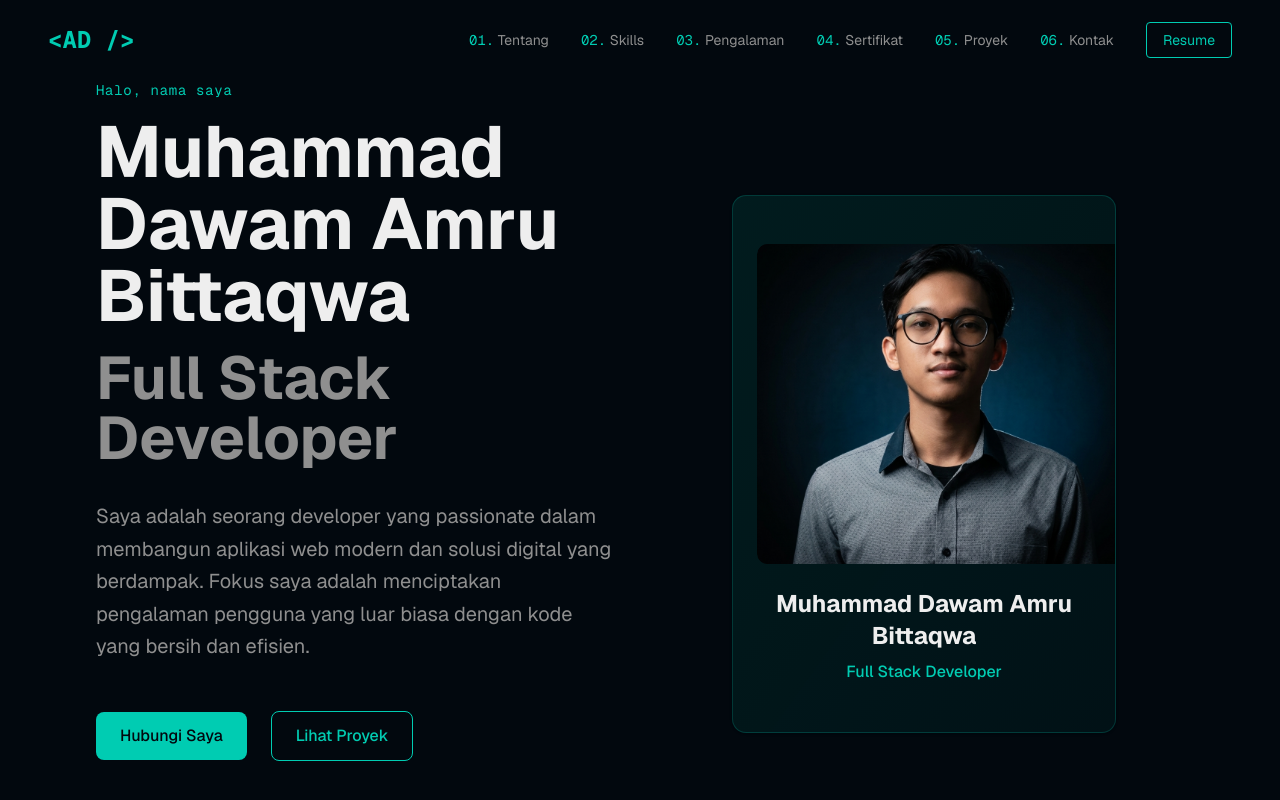
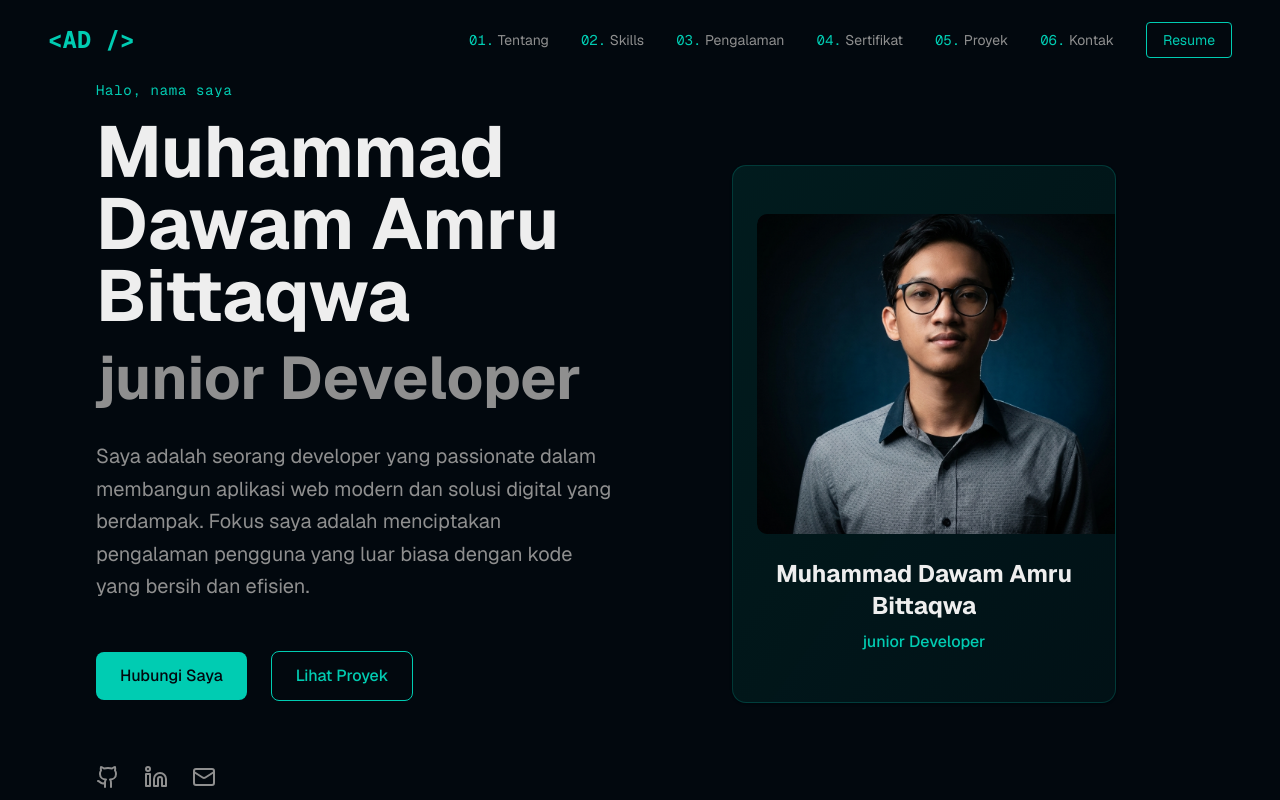
Before and after one commit to dawam12/portofoliodawam, a Next.js app: page / in a window 1280 px wide. Shown: the top 800 px of the page. Built offline with nearby package versions, Linux system fonts and the light colour scheme.

Commit message:
Update title dan profile card

```diff
--- a/components/hero-section.tsx
+++ b/components/hero-section.tsx
@@ -17,7 +17,7 @@ export function HeroSection() {
             Muhammad Dawam Amru Bittaqwa
           </h1>
           <h2 className="text-3xl md:text-5xl lg:text-6xl font-bold text-muted-foreground mb-8 text-balance">
-            Full Stack Developer
+            junior Developer
           </h2>
           <p className="text-muted-foreground text-lg md:text-xl max-w-2xl leading-relaxed mb-12">
             Saya adalah seorang developer yang passionate dalam membangun aplikasi web modern
--- a/components/profile-photo-card.tsx
+++ b/components/profile-photo-card.tsx
@@ -4,7 +4,7 @@ import Image from "next/image"
 import { Card } from "@/components/ui/card"
 
 interface ProfilePhotoCardProps {
-  src: string
+  src?: string
   alt?: string
   name?: string
   title?: string
@@ -14,7 +14,7 @@ export function ProfilePhotoCard({
   src = "/screen.png",
   alt = "Muhammad Dawam Amru Bittaqwa",
   name = "Muhammad Dawam Amru Bittaqwa",
-  title = "Full Stack Developer"
+  title = "junior Developer"
 }: ProfilePhotoCardProps) {
   return (
     <Card className="overflow-hidden max-w-sm mx-auto bg-gradient-to-br from-primary/10 to-primary/5 border-primary/20 hover:border-primary/40 transition-all duration-300 hover:shadow-lg hover:shadow-primary/20">
```
